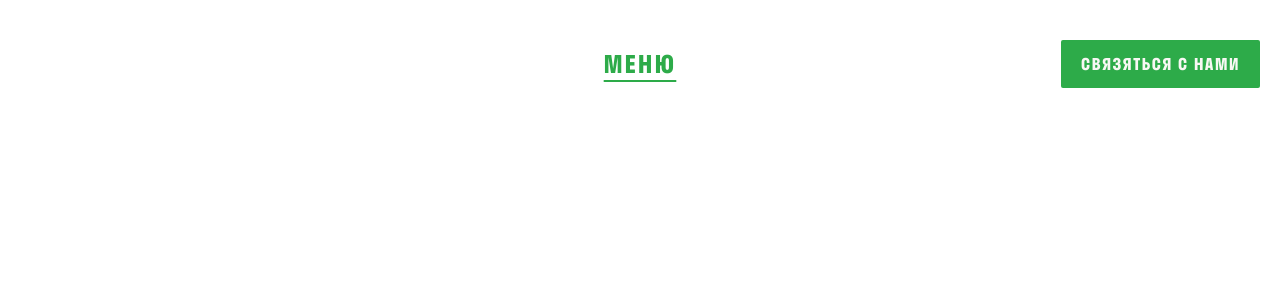
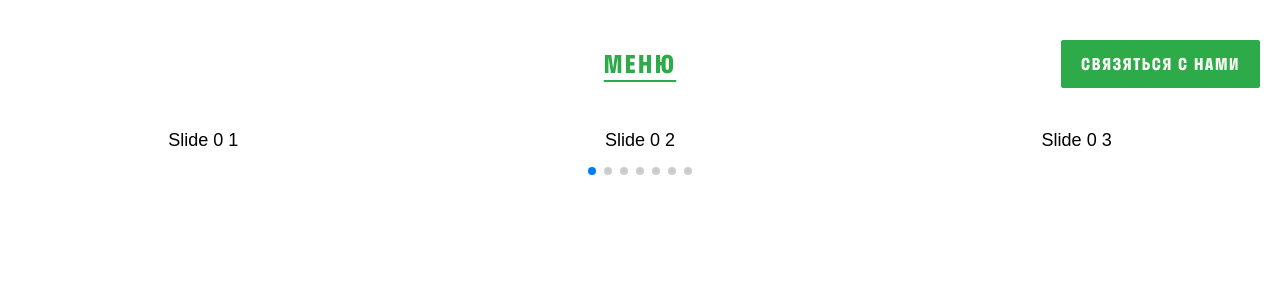
Before and after one commit to DavidEliauri/TBGROUP, a Vue app: page /cases-swiper in a window 1280 px wide. Shown: the top 300 px of the page. Built offline with nearby package versions, Linux system fonts and the light colour scheme.

Commit message:
Control point

```diff
--- /dev/null
+++ b/src/pages/CasesSwiper.vue
@@ -0,0 +1,101 @@
+<template>
+  <swiper
+      :slidesPerView="3"
+      :spaceBetween="30"
+      :slideChange="slideChange"
+      :freeMode="true"
+      :pagination="{
+      clickable: true,
+    }"
+      :modules="modules"
+      class="mySwiper"
+  >
+    <swiper-slide>Slide {{active_index}} 1</swiper-slide>
+    <swiper-slide>Slide {{active_index}} 2
+    </swiper-slide
+    >
+    <swiper-slide>Slide {{active_index}} 3</swiper-slide>
+    <swiper-slide>Slide {{active_index}} 4
+    </swiper-slide
+    >
+    <swiper-slide>Slide {{active_index}} 5</swiper-slide>
+    <swiper-slide>Slide {{active_index}} 6
+    </swiper-slide
+    >
+    <swiper-slide>Slide {{active_index}} 7</swiper-slide>
+    <swiper-slide>Slide {{active_index}} 8
+    </swiper-slide
+    >
+    <swiper-slide>Slide {{active_index}} 9</swiper-slide>
+  </swiper>
+</template>
+<script>
+// Import Swiper Vue.js components
+import {Swiper, SwiperSlide} from "swiper/vue";
+
+// Import Swiper styles
+import "swiper/css";
+
+import "swiper/css/free-mode";
+import "swiper/css/pagination";
+
+
+// import required modules
+import {FreeMode, Pagination} from "swiper";
+import {ref, watch} from "vue";
+
+export default {
+  components: {
+    Swiper,
+    SwiperSlide,
+  },
+  setup() {
+    const active_index = ref(0);
+    const slideChange = (swiper) => active_index.value = swiper.activeIndex;
+
+    watch(active_index, () => {
+      console.log("Slide changed");
+    })
+    return {
+      slideChange, active_index,
+      modules: [FreeMode, Pagination],
+    };
+  },
+};
+</script>
+<style lang="scss">
+
+.swiper {
+  width: 100%;
+  height: 100%;
+}
+
+.swiper-slide {
+  text-align: center;
+  font-size: 18px;
+  background: #fff;
+  height: 100px;
+
+  /* Center slide text vertically */
+  display: -webkit-box;
+  display: -ms-flexbox;
+  display: -webkit-flex;
+  display: flex;
+  -webkit-box-pack: center;
+  -ms-flex-pack: center;
+  -webkit-justify-content: center;
+  justify-content: center;
+  -webkit-box-align: center;
+  -ms-flex-align: center;
+  -webkit-align-items: center;
+  align-items: center;
+}
+
+.swiper-slide img {
+  display: block;
+  width: 100%;
+  height: 100%;
+  object-fit: cover;
+}
+
+</style>
--- a/src/router/router.js
+++ b/src/router/router.js
@@ -36,6 +36,11 @@ const routes = [
         path: '/themes',
         name: 'Themes page',
         component: () => import("@/pages/Themes.vue")
+    },
+    {
+        path: '/cases-swiper',
+        name: 'Cases swiper page',
+        component: () => import("@/pages/CasesSwiper.vue")
     }
 ]
 const router = createRouter({
```
